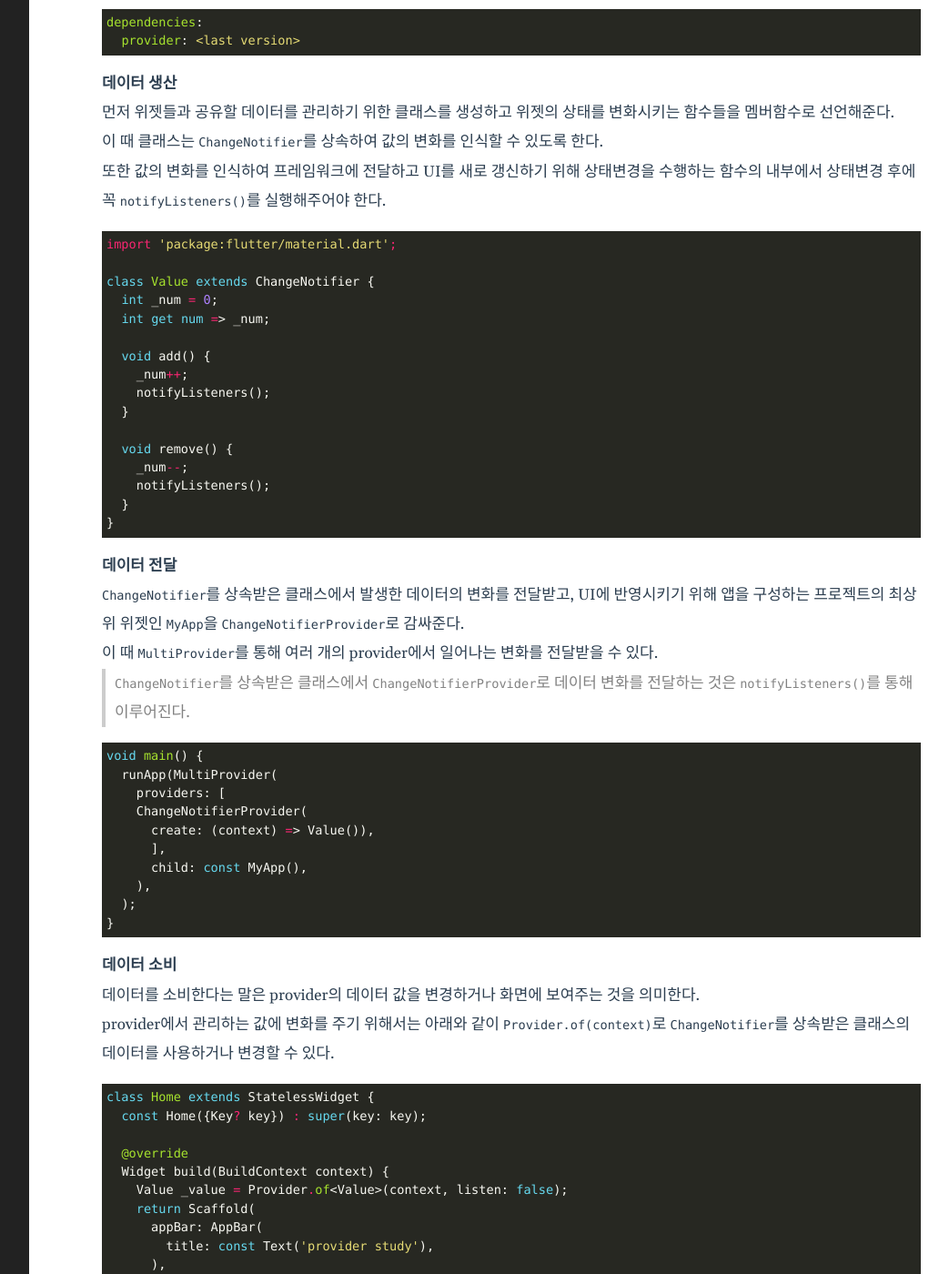
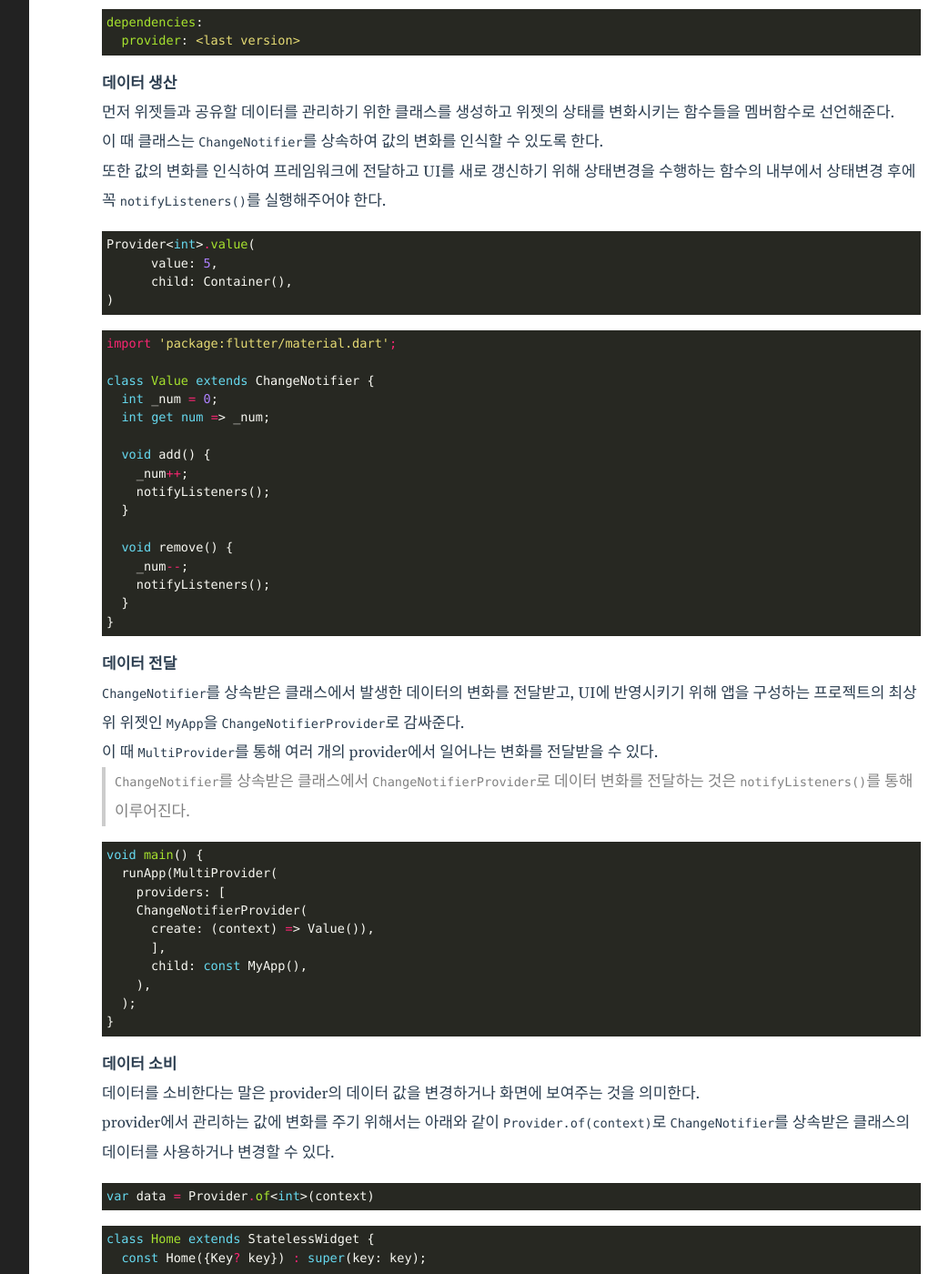
Before and after one commit to Kyoung-M1N/kyoung-M1N.github.io, a Jekyll site: the page built from _posts/2022-02-04-[Flutter]provider.md, in a window 1280 px wide and 1400 px high, scrolled down 965 px. Shown: the whole window at 91% size, without its empty margins (188-1231 px from the left). Built offline with Jekyll 4.4.1, drawn with Linux system fonts in a browser that asks for light colours; some of the changed text lies outside the part shown.

Commit message:
포스트 수정

````diff
--- a/_posts/2022-02-04-[Flutter]provider.md
+++ b/_posts/2022-02-04-[Flutter]provider.md
@@ -49,6 +50,21 @@ dependencies:
 
 또한 값의 변화를 인식하여 프레임워크에 전달하고 UI를 새로 갱신하기 위해 상태변경을 수행하는 함수의 내부에서 상태변경 후에 꼭  `notifyListeners()`를 실행해주어야 한다.
 
+
+
+```dart
+Provider<int>.value(
+      value: 5,
+      child: Container(),
+)
+```
+
+
+
+
+
+
+
 ```dart
 import 'package:flutter/material.dart';
 
@@ -94,6 +110,14 @@ void main() {
 데이터를 소비한다는 말은 provider의 데이터 값을 변경하거나 화면에 보여주는 것을 의미한다.
 
 provider에서 관리하는 값에 변화를 주기 위해서는 아래와 같이 `Provider.of(context)`로 `ChangeNotifier`를 상속받은 클래스의 데이터를 사용하거나 변경할 수 있다.
+
+
+
+```dart
+var data = Provider.of<int>(context)
+```
+
+
 
 ```dart
 class Home extends StatelessWidget {
````
Also changed, not shown: other parts of _posts/2022-02-04-[Flutter]provider.md (+2 -1 lines), _posts/2022-01-24-[Flutter]package.md (+1 -1 lines), _posts/2022-02-18-[Flutter]shared_preferences.md (+1 -1 lines).
